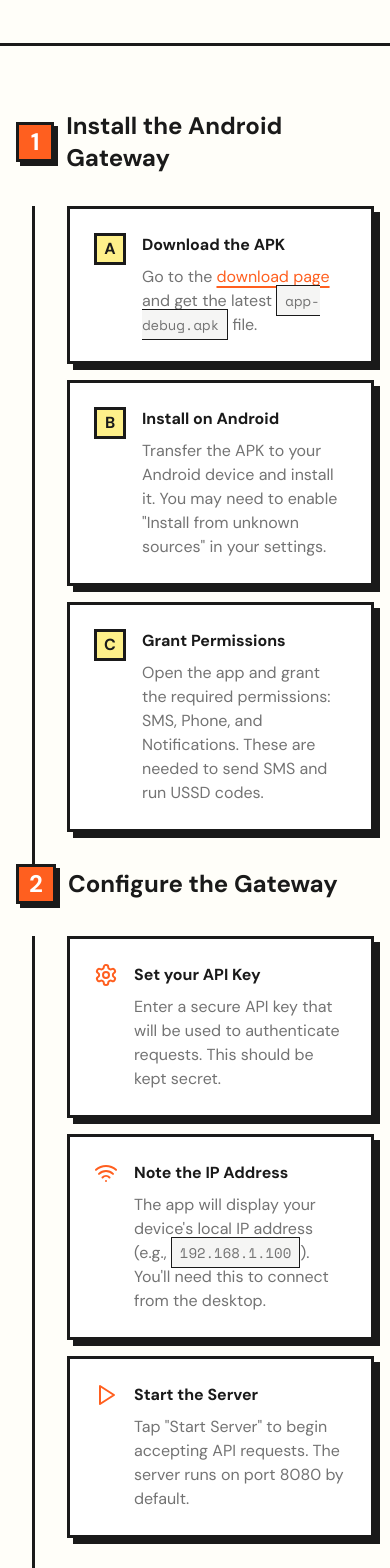
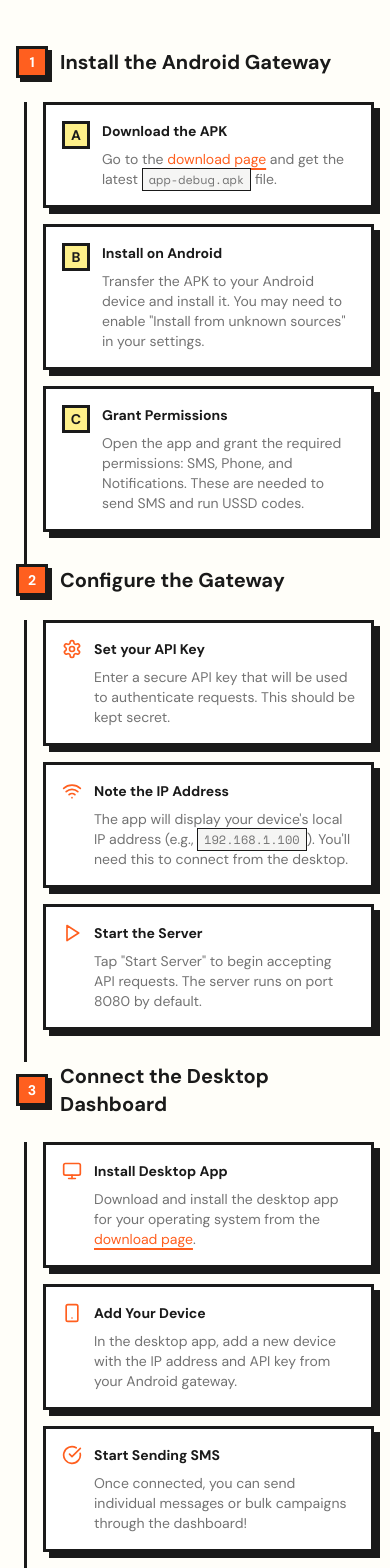
Before and after one commit to Spit-fires/pathway, a SvelteKit app in the folder website/: page /guide in a window 390 px wide. Shown: the part 340-1908 px from the top of the page. Built offline with nearby package versions, Linux system fonts and the light colour scheme.

Commit message:
Fix website mobile overflow: responsive breakpoints, overflow-x-hidden, break-words
Co-authored-by: Spit-fires <84981998+Spit-fires@users.noreply.github.com>

```diff
--- a/website/src/routes/+layout.svelte
+++ b/website/src/routes/+layout.svelte
@@ -68,7 +68,7 @@
 <!-- Skip to main content link for accessibility -->
 <a href="#main-content" class="skip-link">Skip to main content</a>
 
-<div class="min-h-screen bg-background text-foreground flex flex-col font-sans">
+<div class="min-h-screen bg-background text-foreground flex flex-col font-sans overflow-x-hidden">
 	<!-- Header -->
 	<header class="sticky top-0 z-50 bg-background/95 backdrop-blur-sm border-b-3 border-border">
 		<div class="max-w-6xl mx-auto px-4 sm:px-6 py-4">
--- a/website/src/routes/guide/+page.svelte
+++ b/website/src/routes/guide/+page.svelte
@@ -22,139 +22,139 @@
 </svelte:head>
 
 <!-- Hero -->
-<section class="py-16 border-b-3 border-border" aria-labelledby="guide-heading">
+<section class="py-12 sm:py-16 border-b-3 border-border" aria-labelledby="guide-heading">
 	<header class="max-w-4xl mx-auto px-4 sm:px-6 text-center">
-		<span class="inline-block px-4 py-2 bg-accent border-3 border-border neo-shadow font-mono text-sm font-bold text-accent-foreground mb-6">
+		<span class="inline-block px-3 sm:px-4 py-2 bg-accent border-3 border-border neo-shadow font-mono text-xs sm:text-sm font-bold text-accent-foreground mb-6">
 			GETTING STARTED
 		</span>
-		<h1 id="guide-heading" class="text-4xl md:text-5xl font-bold mb-4">User Guide</h1>
-		<p class="text-lg text-muted-foreground max-w-2xl mx-auto">
+		<h1 id="guide-heading" class="text-3xl sm:text-4xl md:text-5xl font-bold mb-4">User Guide</h1>
+		<p class="text-base sm:text-lg text-muted-foreground max-w-2xl mx-auto">
 			Learn how to set up and use Pathway to send SMS through your Android device.
 		</p>
 	</header>
 </section>
 
 <!-- Installation Steps -->
-<section class="py-16">
+<section class="py-12 sm:py-16">
 	<div class="max-w-4xl mx-auto px-4 sm:px-6">
-		<h2 class="text-2xl font-bold mb-8 flex items-center gap-3">
-			<span class="w-10 h-10 bg-primary flex items-center justify-center border-3 border-border neo-shadow text-primary-foreground font-bold">1</span>
-			Install the Android Gateway
+		<h2 class="text-xl sm:text-2xl font-bold mb-6 sm:mb-8 flex items-center gap-3">
+			<span class="w-8 h-8 sm:w-10 sm:h-10 bg-primary flex items-center justify-center border-3 border-border neo-shadow text-primary-foreground font-bold text-sm sm:text-base shrink-0">1</span>
+			<span class="break-words">Install the Android Gateway</span>
 		</h2>
 
-		<div class="space-y-4 ml-4 border-l-3 border-border pl-8 pb-8">
-			<div class="guide-step opacity-0 neo-card p-6">
-				<div class="flex items-start gap-4">
-					<div class="shrink-0 w-8 h-8 bg-secondary flex items-center justify-center border-3 border-border font-bold">A</div>
-					<div>
-						<h3 class="font-bold mb-2">Download the APK</h3>
-						<p class="text-muted-foreground">Go to the <a href="{base}/download" class="neo-link text-primary">download page</a> and get the latest <code class="bg-muted px-2 py-1 border border-border font-mono text-sm">app-debug.apk</code> file.</p>
+		<div class="space-y-4 ml-2 sm:ml-4 border-l-3 border-border pl-4 sm:pl-8 pb-8">
+			<div class="guide-step opacity-0 neo-card p-4 sm:p-6">
+				<div class="flex items-start gap-3 sm:gap-4">
+					<div class="shrink-0 w-7 h-7 sm:w-8 sm:h-8 bg-secondary flex items-center justify-center border-3 border-border font-bold text-sm">A</div>
+					<div class="min-w-0">
+						<h3 class="font-bold mb-2 text-sm sm:text-base">Download the APK</h3>
+						<p class="text-muted-foreground text-sm sm:text-base">Go to the <a href="{base}/download" class="neo-link text-primary">download page</a> and get the latest <code class="bg-muted px-1.5 sm:px-2 py-0.5 sm:py-1 border border-border font-mono text-xs sm:text-sm break-all">app-debug.apk</code> file.</p>
 					</div>
 				</div>
 			</div>
 
-			<div class="guide-step opacity-0 neo-card p-6">
-				<div class="flex items-start gap-4">
-					<div class="shrink-0 w-8 h-8 bg-secondary flex items-center justify-center border-3 border-border font-bold">B</div>
-					<div>
-						<h3 class="font-bold mb-2">Install on Android</h3>
-						<p class="text-muted-foreground">Transfer the APK to your Android device and install it. You may need to enable "Install from unknown sources" in your settings.</p>
+			<div class="guide-step opacity-0 neo-card p-4 sm:p-6">
+				<div class="flex items-start gap-3 sm:gap-4">
+					<div class="shrink-0 w-7 h-7 sm:w-8 sm:h-8 bg-secondary flex items-center justify-center border-3 border-border font-bold text-sm">B</div>
+					<div class="min-w-0">
+						<h3 class="font-bold mb-2 text-sm sm:text-base">Install on Android</h3>
+						<p class="text-muted-foreground text-sm sm:text-base">Transfer the APK to your Android device and install it. You may need to enable "Install from unknown sources" in your settings.</p>
 					</div>
 				</div>
 			</div>
 
-			<div class="guide-step opacity-0 neo-card p-6">
-				<div class="flex items-start gap-4">
-					<div class="shrink-0 w-8 h-8 bg-secondary flex items-center justify-center border-3 border-border font-bold">C</div>
-					<div>
-						<h3 class="font-bold mb-2">Grant Permissions</h3>
-						<p class="text-muted-foreground">Open the app and grant the required permissions: SMS, Phone, and Notifications. These are needed to send SMS and run USSD codes.</p>
+			<div class="guide-step opacity-0 neo-card p-4 sm:p-6">
+				<div class="flex items-start gap-3 sm:gap-4">
+					<div class="shrink-0 w-7 h-7 sm:w-8 sm:h-8 bg-secondary flex items-center justify-center border-3 border-border font-bold text-sm">C</div>
+					<div class="min-w-0">
+						<h3 class="font-bold mb-2 text-sm sm:text-base">Grant Permissions</h3>
+						<p class="text-muted-foreground text-sm sm:text-base">Open the app and grant the required permissions: SMS, Phone, and Notifications. These are needed to send SMS and run USSD codes.</p>
 					</div>
 				</div>
 			</div>
 		</div>
 
-		<h2 class="text-2xl font-bold mb-8 flex items-center gap-3">
-			<span class="w-10 h-10 bg-primary flex items-center justify-center border-3 border-border neo-shadow text-primary-foreground font-bold">2</span>
-			Configure the Gateway
+		<h2 class="text-xl sm:text-2xl font-bold mb-6 sm:mb-8 flex items-center gap-3">
+			<span class="w-8 h-8 sm:w-10 sm:h-10 bg-primary flex items-center justify-center border-3 border-border neo-shadow text-primary-foreground font-bold text-sm sm:text-base shrink-0">2</span>
+			<span class="break-words">Configure the Gateway</span>
 		</h2>
 
-		<div class="space-y-4 ml-4 border-l-3 border-border pl-8 pb-8">
-			<div class="guide-step opacity-0 neo-card p-6">
-				<div class="flex items-start gap-4">
+		<div class="space-y-4 ml-2 sm:ml-4 border-l-3 border-border pl-4 sm:pl-8 pb-8">
+			<div class="guide-step opacity-0 neo-card p-4 sm:p-6">
+				<div class="flex items-start gap-3 sm:gap-4">
 					<div class="shrink-0">
-						<Settings class="w-6 h-6 text-primary" />
+						<Settings class="w-5 h-5 sm:w-6 sm:h-6 text-primary" />
 					</div>
-					<div>
-						<h3 class="font-bold mb-2">Set your API Key</h3>
-						<p class="text-muted-foreground">Enter a secure API key that will be used to authenticate requests. This should be kept secret.</p>
+					<div class="min-w-0">
+						<h3 class="font-bold mb-2 text-sm sm:text-base">Set your API Key</h3>
+						<p class="text-muted-foreground text-sm sm:text-base">Enter a secure API key that will be used to authenticate requests. This should be kept secret.</p>
 					</div>
 				</div>
 			</div>
 
-			<div class="guide-step opacity-0 neo-card p-6">
-				<div class="flex items-start gap-4">
+			<div class="guide-step opacity-0 neo-card p-4 sm:p-6">
+				<div class="flex items-start gap-3 sm:gap-4">
 					<div class="shrink-0">
-						<Wifi class="w-6 h-6 text-primary" />
+						<Wifi class="w-5 h-5 sm:w-6 sm:h-6 text-primary" />
 					</div>
-					<div>
-						<h3 class="font-bold mb-2">Note the IP Address</h3>
-						<p class="text-muted-foreground">The app will display your device's local IP address (e.g., <code class="bg-muted px-2 py-1 border border-border font-mono text-sm">192.168.1.100</code>). You'll need this to connect from the desktop.</p>
+					<div class="min-w-0">
+						<h3 class="font-bold mb-2 text-sm sm:text-base">Note the IP Address</h3>
+						<p class="text-muted-foreground text-sm sm:text-base">The app will display your device's local IP address (e.g., <code class="bg-muted px-1.5 sm:px-2 py-0.5 sm:py-1 border border-border font-mono text-xs sm:text-sm">192.168.1.100</code>). You'll need this to connect from the desktop.</p>
 					</div>
 				</div>
 			</div>
 
-			<div class="guide-step opacity-0 neo-card p-6">
-				<div class="flex items-start gap-4">
+			<div class="guide-step opacity-0 neo-card p-4 sm:p-6">
+				<div class="flex items-start gap-3 sm:gap-4">
 					<div class="shrink-0">
-						<Play class="w-6 h-6 text-primary" />
+						<Play class="w-5 h-5 sm:w-6 sm:h-6 text-primary" />
 					</div>
-					<div>
-						<h3 class="font-bold mb-2">Start the Server</h3>
-						<p class="text-muted-foreground">Tap "Start Server" to begin accepting API requests. The server runs on port 8080 by default.</p>
+					<div class="min-w-0">
+						<h3 class="font-bold mb-2 text-sm sm:text-base">Start the Server</h3>
+						<p class="text-muted-foreground text-sm sm:text-base">Tap "Start Server" to begin accepting API requests. The server runs on port 8080 by default.</p>
 					</div>
 				</div>
 			</div>
 		</div>
 
-		<h2 class="text-2xl font-bold mb-8 flex items-center gap-3">
-			<span class="w-10 h-10 bg-primary flex items-center justify-center border-3 border-border neo-shadow text-primary-foreground font-bold">3</span>
-			Connect the Desktop Dashboard
+		<h2 class="text-xl sm:text-2xl font-bold mb-6 sm:mb-8 flex items-center gap-3">
+			<span class="w-8 h-8 sm:w-10 sm:h-10 bg-primary flex items-center justify-center border-3 border-border neo-shadow text-primary-foreground font-bold text-sm sm:text-base shrink-0">3</span>
+			<span class="break-words">Connect the Desktop Dashboard</span>
 		</h2>
 
-		<div class="space-y-4 ml-4 border-l-3 border-border pl-8 pb-8">
-			<div class="guide-step opacity-0 neo-card p-6">
-				<div class="flex items-start gap-4">
+		<div class="space-y-4 ml-2 sm:ml-4 border-l-3 border-border pl-4 sm:pl-8 pb-8">
+			<div class="guide-step opacity-0 neo-card p-4 sm:p-6">
+				<div class="flex items-start gap-3 sm:gap-4">
 					<div class="shrink-0">
-						<Monitor class="w-6 h-6 text-primary" />
+						<Monitor class="w-5 h-5 sm:w-6 sm:h-6 text-primary" />
 					</div>
-					<div>
-						<h3 class="font-bold mb-2">Install Desktop App</h3>
-						<p class="text-muted-foreground">Download and install the desktop app for your operating system from the <a href="{base}/download" class="neo-link text-primary">download page</a>.</p>
+					<div class="min-w-0">
+						<h3 class="font-bold mb-2 text-sm sm:text-base">Install Desktop App</h3>
+						<p class="text-muted-foreground text-sm sm:text-base">Download and install the desktop app for your operating system from the <a href="{base}/download" class="neo-link text-primary">download page</a>.</p>
 					</div>
 				</div>
 			</div>
 
-			<div class="guide-step opacity-0 neo-card p-6">
-				<div class="flex items-start gap-4">
+			<div class="guide-step opacity-0 neo-card p-4 sm:p-6">
+				<div class="flex items-start gap-3 sm:gap-4">
 					<div class="shrink-0">
-						<Smartphone class="w-6 h-6 text-primary" />
+						<Smartphone class="w-5 h-5 sm:w-6 sm:h-6 text-primary" />
 					</div>
-					<div>
-						<h3 class="font-bold mb-2">Add Your Device</h3>
-						<p class="text-muted-foreground">In the desktop app, add a new device with the IP address and API key from your Android gateway.</p>
+					<div class="min-w-0">
+						<h3 class="font-bold mb-2 text-sm sm:text-base">Add Your Device</h3>
+						<p class="text-muted-foreground text-sm sm:text-base">In the desktop app, add a new device with the IP address and API key from your Android gateway.</p>
 					</div>
 				</div>
 			</div>
 
-			<div class="guide-step opacity-0 neo-card p-6">
-				<div class="flex items-start gap-4">
+			<div class="guide-step opacity-0 neo-card p-4 sm:p-6">
+				<div class="flex items-start gap-3 sm:gap-4">
 					<div class="shrink-0">
-						<CheckCircle class="w-6 h-6 text-primary" />
+						<CheckCircle class="w-5 h-5 sm:w-6 sm:h-6 text-primary" />
 					</div>
-					<div>
-						<h3 class="font-bold mb-2">Start Sending SMS</h3>
-						<p class="text-muted-foreground">Once connected, you can send individual messages or bulk campaigns through the dashboard!</p>
+					<div class="min-w-0">
+						<h3 class="font-bold mb-2 text-sm sm:text-base">Start Sending SMS</h3>
+						<p class="text-muted-foreground text-sm sm:text-base">Once connected, you can send individual messages or bulk campaigns through the dashboard!</p>
 					</div>
 				</div>
 			</div>
@@ -163,41 +163,41 @@
 </section>
 
 <!-- API Usage -->
-<section class="py-16 bg-muted border-t-3 border-b-3 border-border">
+<section class="py-12 sm:py-16 bg-muted border-t-3 border-b-3 border-border">
 	<div class="max-w-4xl mx-auto px-4 sm:px-6">
-		<h2 class="text-2xl font-bold mb-8 flex items-center gap-3">
-			<Terminal class="w-6 h-6" />
+		<h2 class="text-xl sm:text-2xl font-bold mb-6 sm:mb-8 flex items-center gap-3">
+			<Terminal class="w-5 h-5 sm:w-6 sm:h-6" />
 			API Usage
 		</h2>
 
-		<div class="space-y-6">
-			<div class="neo-card p-6">
-				<h3 class="font-bold mb-4">Send SMS</h3>
-				<div class="bg-foreground text-background p-4 font-mono text-sm overflow-x-auto">
+		<div class="space-y-4 sm:space-y-6">
+			<div class="neo-card p-4 sm:p-6">
+				<h3 class="font-bold mb-4 text-sm sm:text-base">Send SMS</h3>
+				<div class="bg-foreground text-background p-3 sm:p-4 font-mono text-xs sm:text-sm overflow-x-auto">
 					<p class="text-muted">POST /sms</p>
-					<p class="mt-2">curl -X POST http://192.168.1.100:8080/sms \</p>
-					<p class="pl-4">-H "Content-Type: application/json" \</p>
-					<p class="pl-4">-H "Authorization: Bearer YOUR_API_KEY" \</p>
-					<p class="pl-4">-d '{`{"number": "+1234567890", "message": "Hello!"}`}'</p>
+					<p class="mt-2 break-all">curl -X POST http://192.168.1.100:8080/sms \</p>
+					<p class="pl-2 sm:pl-4 break-all">-H "Content-Type: application/json" \</p>
+					<p class="pl-2 sm:pl-4 break-all">-H "Authorization: Bearer YOUR_API_KEY" \</p>
+					<p class="pl-2 sm:pl-4 break-all">-d '{`{"number": "+1234567890", "message": "Hello!"}`}'</p>
 				</div>
 			</div>
 
-			<div class="neo-card p-6">
-				<h3 class="font-bold mb-4">Run USSD Code</h3>
-				<div class="bg-foreground text-background p-4 font-mono text-sm overflow-x-auto">
+			<div class="neo-card p-4 sm:p-6">
+				<h3 class="font-bold mb-4 text-sm sm:text-base">Run USSD Code</h3>
+				<div class="bg-foreground text-background p-3 sm:p-4 font-mono text-xs sm:text-sm overflow-x-auto">
 					<p class="text-muted">POST /ussd</p>
-					<p class="mt-2">curl -X POST http://192.168.1.100:8080/ussd \</p>
-					<p class="pl-4">-H "Content-Type: application/json" \</p>
-					<p class="pl-4">-H "Authorization: Bearer YOUR_API_KEY" \</p>
-					<p class="pl-4">-d '{`{"code": "*123#"}`}'</p>
+					<p class="mt-2 break-all">curl -X POST http://192.168.1.100:8080/ussd \</p>
+					<p class="pl-2 sm:pl-4 break-all">-H "Content-Type: application/json" \</p>
+					<p class="pl-2 sm:pl-4 break-all">-H "Authorization: Bearer YOUR_API_KEY" \</p>
+					<p class="pl-2 sm:pl-4 break-all">-d '{`{"code": "*123#"}`}'</p>
 				</div>
 			</div>
 
-			<div class="neo-card p-6">
-				<h3 class="font-bold mb-4">Health Check</h3>
-				<div class="bg-foreground text-background p-4 font-mono text-sm overflow-x-auto">
+			<div class="neo-card p-4 sm:p-6">
+				<h3 class="font-bold mb-4 text-sm sm:text-base">Health Check</h3>
+				<div class="bg-foreground text-background p-3 sm:p-4 font-mono text-xs sm:text-sm overflow-x-auto">
 					<p class="text-muted">GET / (no auth required)</p>
-					<p class="mt-2">curl http://192.168.1.100:8080/</p>
+					<p class="mt-2 break-all">curl http://192.168.1.100:8080/</p>
 					<p class="mt-2 text-muted"># Response: {`{"status": "online"}`}</p>
 				</div>
 			</div>
@@ -206,29 +206,29 @@
 </section>
 
 <!-- Tips Section -->
-<section class="py-16">
+<section class="py-12 sm:py-16">
 	<div class="max-w-4xl mx-auto px-4 sm:px-6">
-		<h2 class="text-2xl font-bold mb-8">Tips for Best Performance</h2>
+		<h2 class="text-xl sm:text-2xl font-bold mb-6 sm:mb-8">Tips for Best Performance</h2>
 
-		<div class="grid md:grid-cols-2 gap-6">
-			<div class="neo-card p-6">
-				<h3 class="font-bold mb-2">🔋 Battery Optimization</h3>
-				<p class="text-muted-foreground">Disable battery optimization for the Pathway app to ensure it keeps running in the background.</p>
+		<div class="grid sm:grid-cols-2 gap-4 sm:gap-6">
+			<div class="neo-card p-4 sm:p-6">
+				<h3 class="font-bold mb-2 text-sm sm:text-base">🔋 Battery Optimization</h3>
+				<p class="text-muted-foreground text-sm sm:text-base">Disable battery optimization for the Pathway app to ensure it keeps running in the background.</p>
 			</div>
 
-			<div class="neo-card p-6">
-				<h3 class="font-bold mb-2">🌐 Static IP</h3>
-				<p class="text-muted-foreground">Consider assigning a static IP to your Android device in your router settings for consistent connectivity.</p>
+			<div class="neo-card p-4 sm:p-6">
+				<h3 class="font-bold mb-2 text-sm sm:text-base">🌐 Static IP</h3>
+				<p class="text-muted-foreground text-sm sm:text-base">Consider assigning a static IP to your Android device in your router settings for consistent connectivity.</p>
 			</div>
 
-			<div class="neo-card p-6">
-				<h3 class="font-bold mb-2">🔌 Keep Plugged In</h3>
-				<p class="text-muted-foreground">For 24/7 operation, keep your device connected to power and enable "Keep screen on" in the app.</p>
+			<div class="neo-card p-4 sm:p-6">
+				<h3 class="font-bold mb-2 text-sm sm:text-base">🔌 Keep Plugged In</h3>
+				<p class="text-muted-foreground text-sm sm:text-base">For 24/7 operation, keep your device connected to power and enable "Keep screen on" in the app.</p>
 			</div>
 
-			<div class="neo-card p-6">
-				<h3 class="font-bold mb-2">📱 Multiple Devices</h3>
-				<p class="text-muted-foreground">Use multiple Android gateways for load balancing and to avoid carrier rate limits.</p>
+			<div class="neo-card p-4 sm:p-6">
+				<h3 class="font-bold mb-2 text-sm sm:text-base">📱 Multiple Devices</h3>
+				<p class="text-muted-foreground text-sm sm:text-base">Use multiple Android gateways for load balancing and to avoid carrier rate limits.</p>
 			</div>
 		</div>
 	</div>
--- a/website/src/routes/styles.css
+++ b/website/src/routes/styles.css
@@ -58,11 +58,13 @@
 	}
 	html {
 		scroll-behavior: smooth;
+		overflow-x: hidden;
 	}
 	body {
 		font-family: var(--font-sans);
 		background-color: var(--background);
 		color: var(--foreground);
+		overflow-x: hidden;
 	}
 }
 
```
Also changed, not shown: website/src/routes/+page.svelte (+30 -30 lines), website/src/routes/download/+page.svelte (+19 -19 lines).
